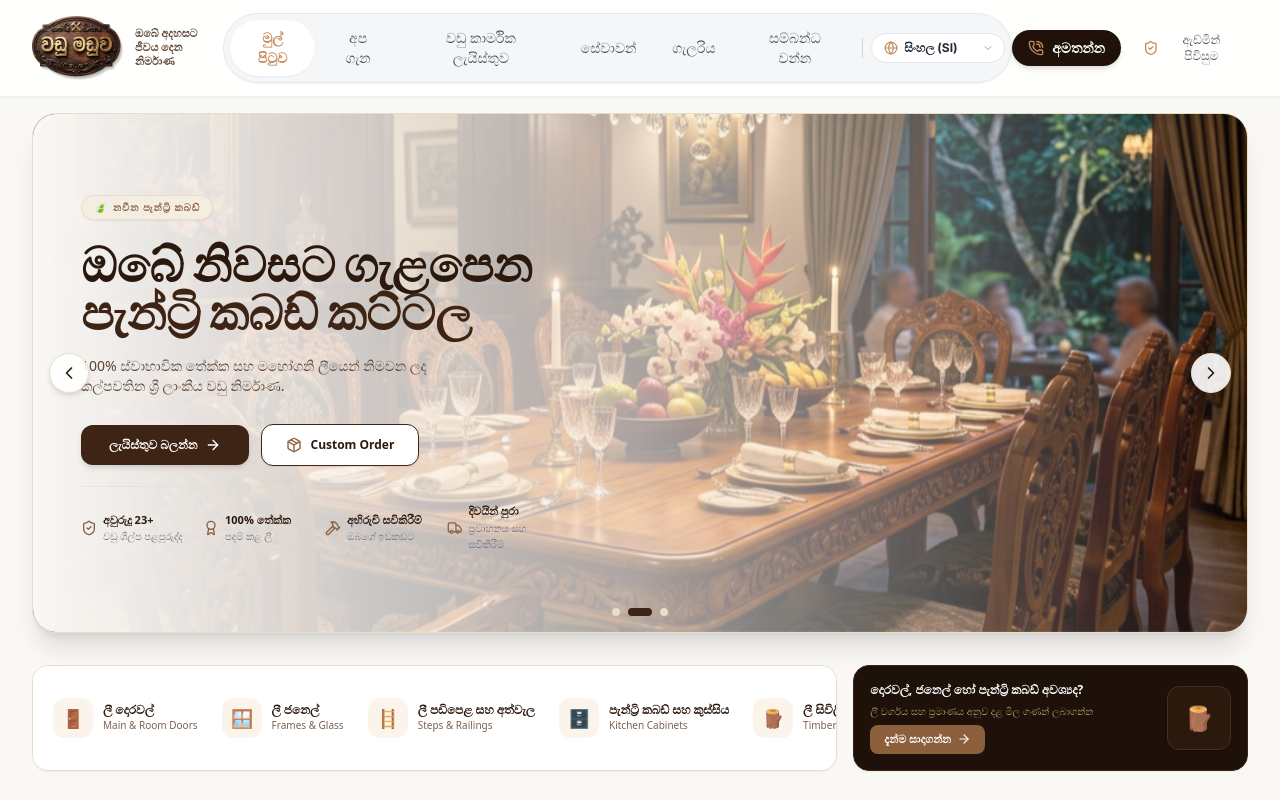
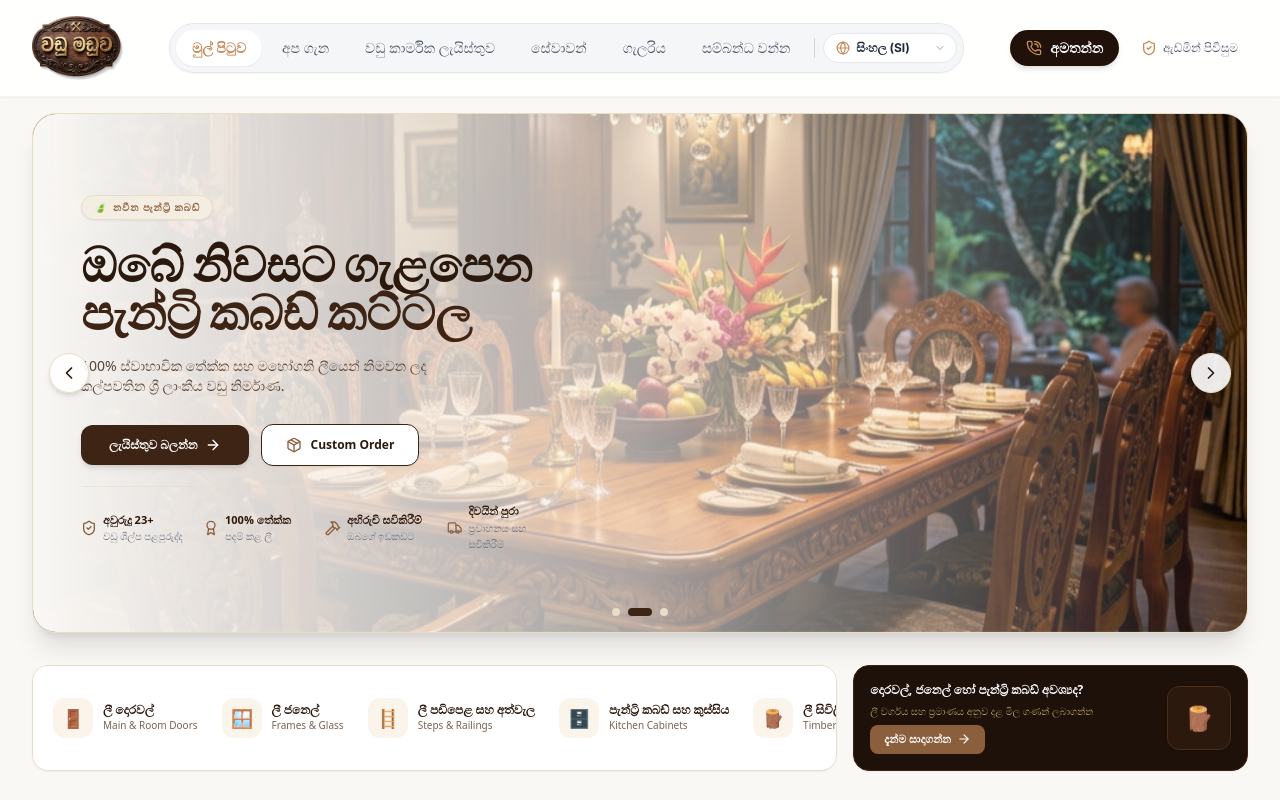
Before and after one commit to DishmiDahara/Vadu-Maduwa-Carpentry-System, a React (Vite) app in the folder woodcraftpro-frontend/: page / in a window 1280 px wide. Shown: the top 800 px of the page. Built offline with nearby package versions, Linux system fonts and the light colour scheme; a web font is replaced by a local one.

Commit message:
Remove tagline next to logo in Navbar

```diff
--- a/woodcraftpro-frontend/src/components/Navbar.jsx
+++ b/woodcraftpro-frontend/src/components/Navbar.jsx
@@ -36,10 +36,10 @@ export default function Navbar({ activeTab, setActiveTab, onOpenInquiry, adminUs
             {isMobileMenuOpen ? <X className="w-6 h-6" /> : <Menu className="w-6 h-6" />}
           </button>
 
-          {/* Brand Logo & Tagline */}
+          {/* Brand Logo */}
           <div
             onClick={() => handleNavClick('home')}
-            className="flex items-center gap-3 cursor-pointer group py-1"
+            className="flex items-center cursor-pointer group py-1"
           >
             {logoImg && (
               <img
@@ -48,9 +48,6 @@ export default function Navbar({ activeTab, setActiveTab, onOpenInquiry, adminUs
                 className="h-12 sm:h-14 md:h-16 w-auto object-contain group-hover:scale-105 transition-transform"
               />
             )}
-            <span className="hidden sm:block text-[11px] font-semibold text-[#5C4535] leading-tight max-w-[140px]">
-              ඔබේ අදහසට<br />ජීවය දෙන නිර්මාණ
-            </span>
           </div>
         </div>
 
```
